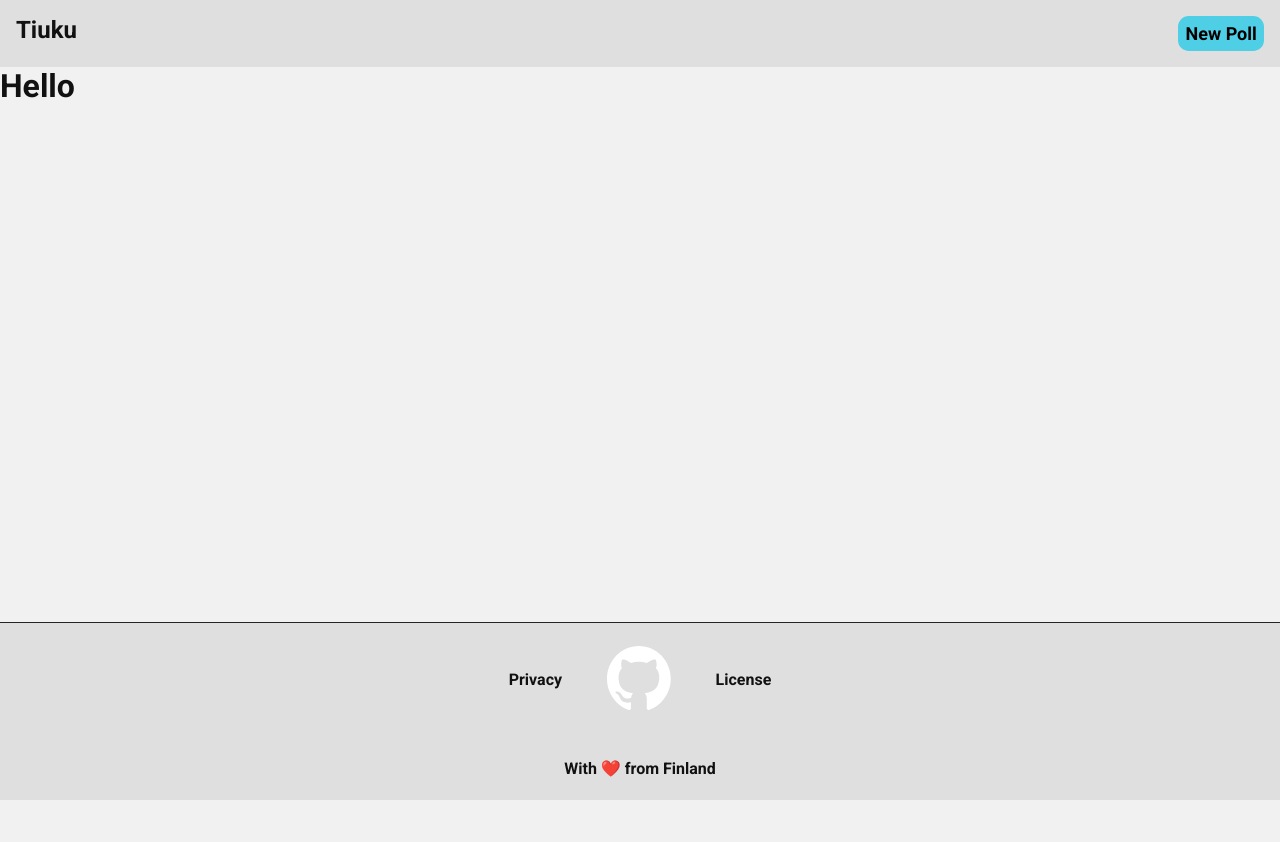
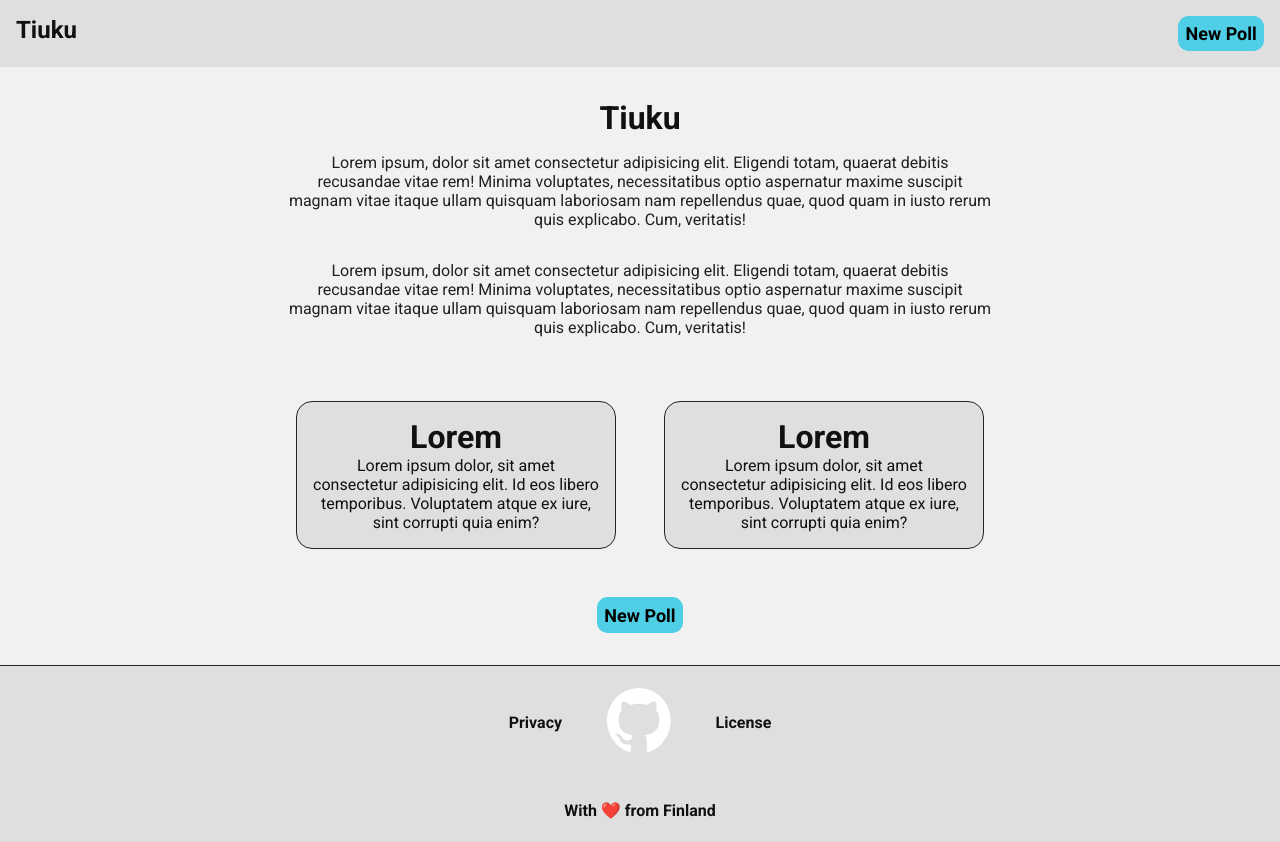
Before and after one commit to maholmlund/tiuku, a Next.js app: page / in a window 1280 px wide. Before the commit the page ends 800 px from the top, so only its background shows below. Built offline with nearby package versions, Linux system fonts and the light colour scheme.

Commit message:
create landing page

```diff
--- a/app/layout.tsx
+++ b/app/layout.tsx
@@ -6,6 +6,7 @@ import Footer from "@/components/footer";
 import Link from "next/link";
 import { Roboto } from "next/font/google"
 import styles from "./layout.module.css"
+import PageContent from "@/components/pageContent";
 
 export const metadata: Metadata = {
   title: "Tiuku",
@@ -33,7 +34,9 @@ export default function RootLayout({
               </AccentButton>
             </Link>
           </NavBar>
-          {children}
+          <PageContent>
+            {children}
+          </PageContent>
         </div>
         <Footer />
       </body>
--- /dev/null
+++ b/app/page.module.css
@@ -0,0 +1,30 @@
+.centered {
+  text-align: center;
+}
+
+.explanationParagraph {
+  color: var(--text2);
+  padding: 1em;
+}
+
+.card {
+  background-color: var(--bg2);
+  max-width: 20rem;
+  border: 1px solid var(--text3);
+  border-radius: 1em;
+  padding: 1em;
+  margin: 1em;
+}
+
+.cardContainer {
+  display: flex;
+  flex-direction: row;
+  justify-content: space-around;
+  margin: 2em 0;
+}
+
+@media (max-width: 30rem) {
+  .cardContainer {
+    flex-direction: column;
+  }
+}
--- a/app/page.tsx
+++ b/app/page.tsx
@@ -1,5 +1,37 @@
+import { ReactNode } from "react";
+import styles from "./page.module.css"
+import AccentButton from "@/components/accentButton";
+import Link from "next/link";
+
 export default function Home() {
   return (
-    <h1>Hello</h1>
+    <div className={styles.centered}>
+      <h1>Tiuku</h1>
+      <p className={styles.explanationParagraph}>Lorem ipsum, dolor sit amet consectetur adipisicing elit. Eligendi totam, quaerat debitis recusandae vitae rem! Minima voluptates, necessitatibus optio aspernatur maxime suscipit magnam vitae itaque ullam quisquam laboriosam nam repellendus quae, quod quam in iusto rerum quis explicabo. Cum, veritatis!</p>
+      <p className={styles.explanationParagraph}>Lorem ipsum, dolor sit amet consectetur adipisicing elit. Eligendi totam, quaerat debitis recusandae vitae rem! Minima voluptates, necessitatibus optio aspernatur maxime suscipit magnam vitae itaque ullam quisquam laboriosam nam repellendus quae, quod quam in iusto rerum quis explicabo. Cum, veritatis!</p>
+      <div className={styles.cardContainer}>
+        <Card>
+          <h1>Lorem</h1>
+          <p>Lorem ipsum dolor, sit amet consectetur adipisicing elit. Id eos libero temporibus. Voluptatem atque ex iure, sint corrupti quia enim?</p>
+        </Card>
+        <Card>
+          <h1>Lorem</h1>
+          <p>Lorem ipsum dolor, sit amet consectetur adipisicing elit. Id eos libero temporibus. Voluptatem atque ex iure, sint corrupti quia enim?</p>
+        </Card>
+      </div>
+      <Link href="/new">
+        <AccentButton>
+          New Poll
+        </AccentButton>
+      </Link>
+    </div>
   );
 }
+
+function Card({ children }: { children: ReactNode }) {
+  return (
+    <div className={styles.card}>
+      {children}
+    </div>
+  )
+}
--- a/components/accentButton.module.css
+++ b/components/accentButton.module.css
@@ -6,4 +6,5 @@
   font-weight: bold;
   font-size: large;
   border: none;
+  display: inline-block;
 }
--- /dev/null
+++ b/components/pageContent.module.css
@@ -0,0 +1,5 @@
+.pageContent {
+  max-width: 50rem;
+  margin: auto auto;
+  padding: 2em;
+}
--- /dev/null
+++ b/components/pageContent.tsx
@@ -0,0 +1,10 @@
+import { ReactNode } from "react";
+import styles from "./pageContent.module.css"
+
+export default function PageContent({ children }: { children?: ReactNode }) {
+  return (
+    <div className={styles.pageContent}>
+      {children}
+    </div>
+  )
+}
```
